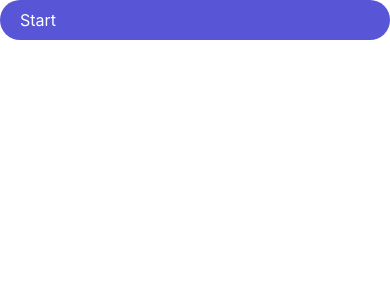
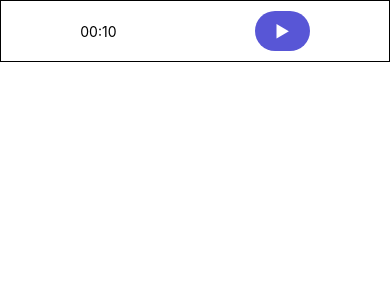
Before and after one commit to EdgardoArriagada/simpleTimer, a React Native app: screen / in a window 390 px wide. Shown: the top 300 px of the page. Built offline with nearby package versions, Linux system fonts and the light colour scheme.

Commit message:
wip interface

```diff
--- a/src/presentations/screens/SessionScreen.tsx
+++ b/src/presentations/screens/SessionScreen.tsx
@@ -4,13 +4,37 @@ import {useCountdown} from '../hooks/useCountdown';
 import {formatSecondsToClock} from '../utils/time/time';
 import {Button} from '../components/Button';
 
+const INITIAL_SESSION_DURATION = 10;
+
+type ReadySessionProps = {
+  start: () => void;
+};
+
+const ReadySession: FC<ReadySessionProps> = ({start}) => {
+  return (
+    <View
+      style={{
+        display: 'flex',
+        flexDirection: 'row',
+        justifyContent: 'space-around',
+        alignItems: 'center',
+        borderWidth: 1,
+        padding: 10,
+      }}>
+      <Text>{formatSecondsToClock(INITIAL_SESSION_DURATION)}</Text>
+      <Button onPress={start}>▶</Button>
+    </View>
+  );
+};
+
 export const SessionScreen: FC = () => {
-  const [countdown, isRunning, start] = useCountdown(10);
+  const [countdown, isRunning, start] = useCountdown(INITIAL_SESSION_DURATION);
+  console.log('le isRunning', isRunning);
 
   return (
     <View style={s.container}>
       {isRunning && <Text>{formatSecondsToClock(countdown)}</Text>}
-      {!isRunning && <Button onPress={start}>Start</Button>}
+      {!isRunning && <ReadySession start={start} />}
     </View>
   );
 };
```
